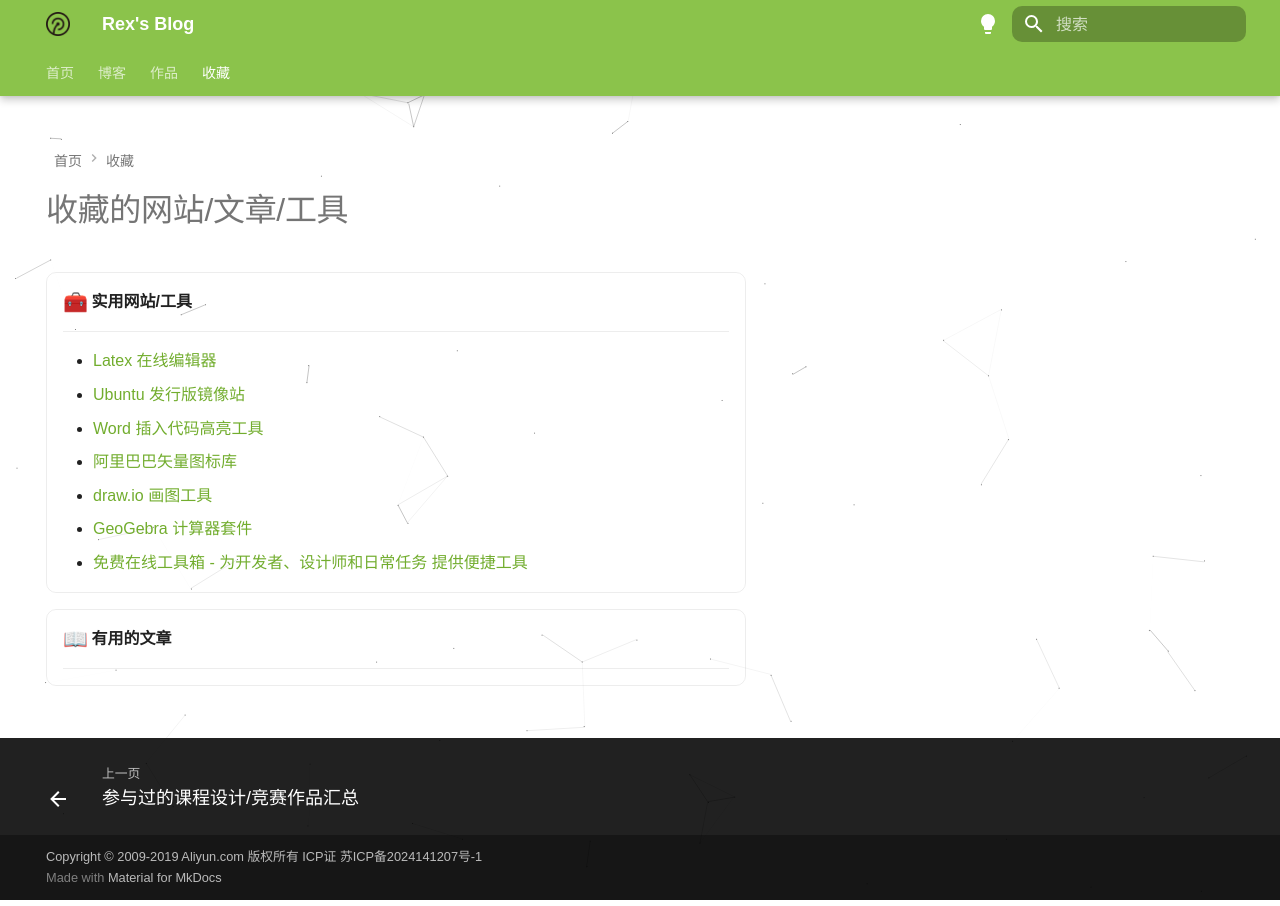
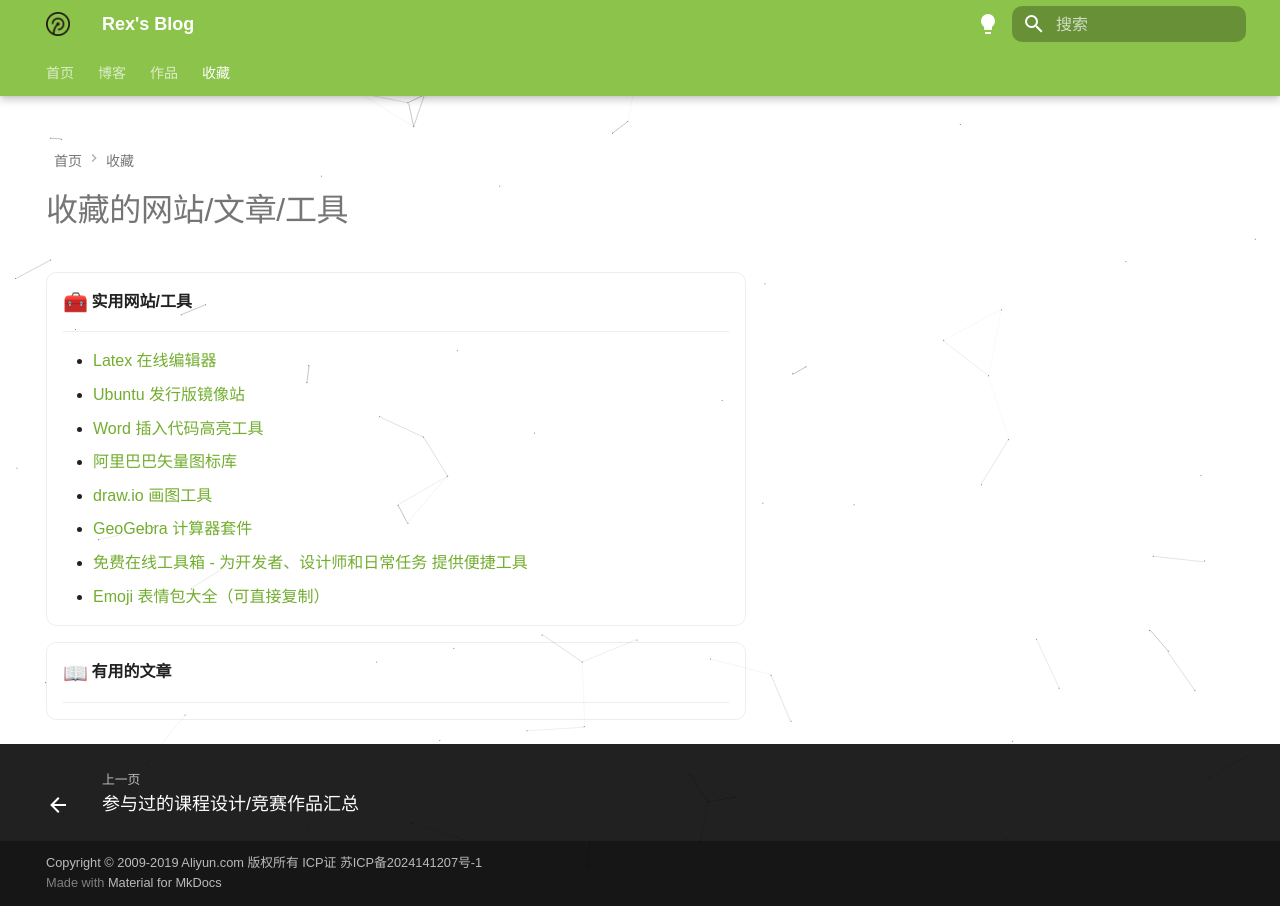
Before and after one commit to RRRexyz/MyBlog, an MkDocs documentation site: the page built from docs/collect/index.md, in a window 1280 px wide. Built offline with MkDocs 1.6.1 and Material for MkDocs 9.7.7, drawn with Linux system fonts in a browser that asks for light colours; emoji names are drawn with the system emoji font; comment, search, counter and statistics services are not loaded; a style sheet for code colours, icons or effects is not loaded.

Commit message:
docs: 添加了一个Emoji表情包大全链接

```diff
--- a/docs/collect/index.md
+++ b/docs/collect/index.md
@@ -18,6 +18,7 @@ hide:
     - <a href="https://www.draw.io/" target="_blank">draw.io 画图工具</a>
     - <a href="https://www.geogebra.org/ " target="_blank">GeoGebra 计算器套件</a>
     - <a href="https://onebox.tools/zh" target="_blank">免费在线工具箱 - 为开发者、设计师和日常任务 提供便捷工具</a>
+    - <a href="https://toolonline.net/emoji" target="_blank">Emoji 表情包大全（可直接复制）</a>
 </div>
 
 
```
